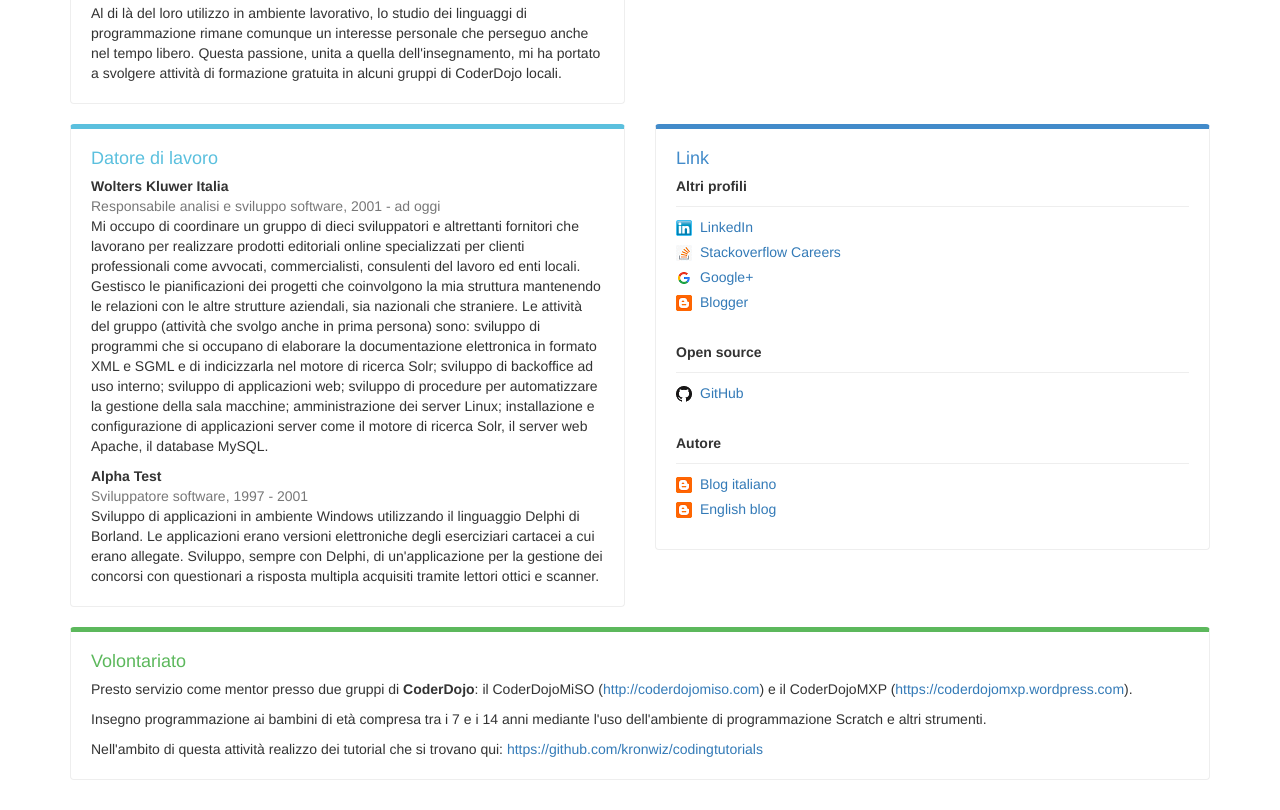
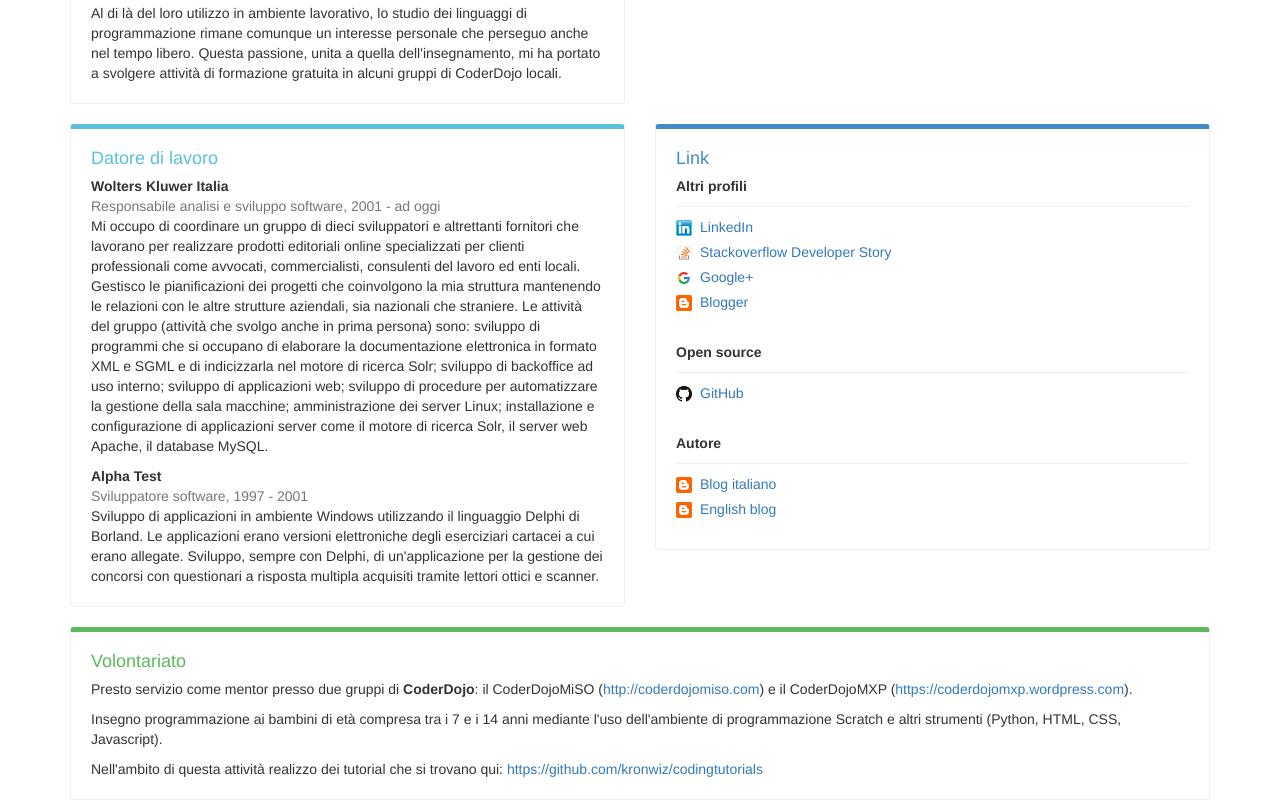
Before and after one commit to kronwiz/kronwiz.github.io, a plain HTML site: page index.html in a window 1280 px wide. Shown: the part 1031-1841 px from the top of the page. Drawn offline with nearby package versions, Linux system fonts and the light colour scheme.

Commit message:
Modificato il link verso Stackoverflow.

```diff
--- a/index.html
+++ b/index.html
@@ -135,7 +135,7 @@
 						<hr/>
 						<ul class="list-unstyled">
 							<li><img class="icon" src="gfx/linkedin.png"/><a href="http://it.linkedin.com/in/andreagalimberti/it" target="_new">LinkedIn</a><br/></li>
-							<li><img class="icon" src="gfx/stackoverflow.png"/><a href="https://careers.stackoverflow.com/andreagalimberti" target="_new">Stackoverflow Careers</a><br/></li>
+							<li><img class="icon" src="gfx/stackoverflow.png"/><a href="http://stackoverflow.com/story/andreagalimberti" target="_new">Stackoverflow Developer Story</a><br/></li>
 							<li><img class="icon" src="gfx/google.png"/><a href="https://www.google.com/+AndreaGalimbertiKronos" target="_new">Google+</a><br/></li>
 							<li><img class="icon" src="gfx/blogger.png"/><a href="http://www.blogger.com/profile/12446214384409420865" target="_new">Blogger</a><br/></li>
 						</ul>
@@ -162,7 +162,7 @@
 					<div class="bs-callout bs-callout-success">
 						<h4>Volontariato</h4>
 							<p>Presto servizio come mentor presso due gruppi di <b>CoderDojo</b>: il CoderDojoMiSO (<a href="http://coderdojomiso.com" target="_new">http://coderdojomiso.com</a>) e il CoderDojoMXP (<a href="https://coderdojomxp.wordpress.com" target="_new">https://coderdojomxp.wordpress.com</a>).</p>
-							<p>Insegno programmazione ai bambini di età compresa tra i 7 e i 14 anni mediante l'uso dell'ambiente di programmazione Scratch e altri strumenti.</p>
+							<p>Insegno programmazione ai bambini di età compresa tra i 7 e i 14 anni mediante l'uso dell'ambiente di programmazione Scratch e altri strumenti (Python, HTML, CSS, Javascript).</p>
 							<p>Nell'ambito di questa attività realizzo dei tutorial che si trovano qui: <a href="https://github.com/kronwiz/codingtutorials" target="_new">https://github.com/kronwiz/codingtutorials</a></p>
 					</div>
 				</div>
```
Also changed, not shown: index_en.html (+2 -2 lines).
